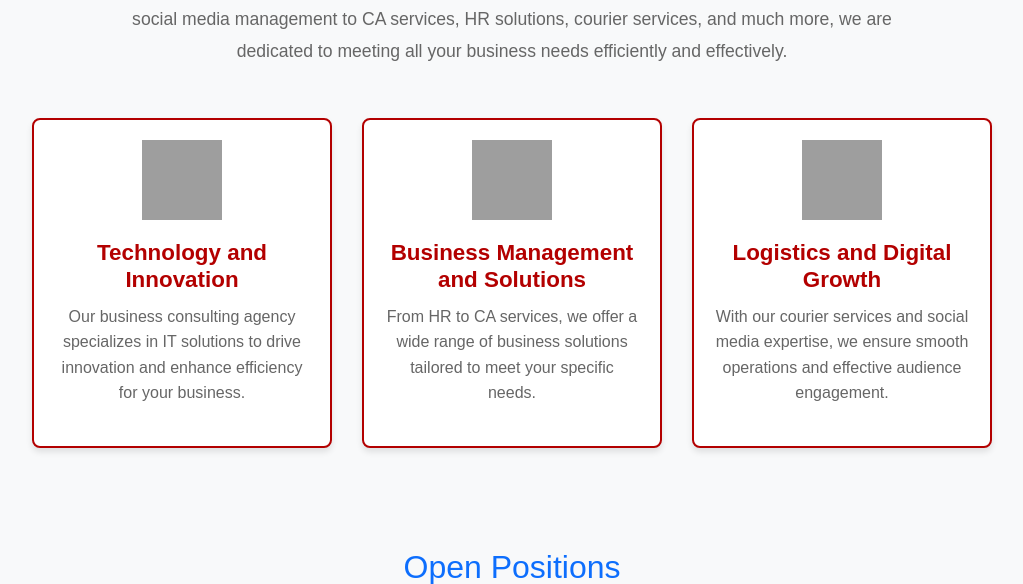
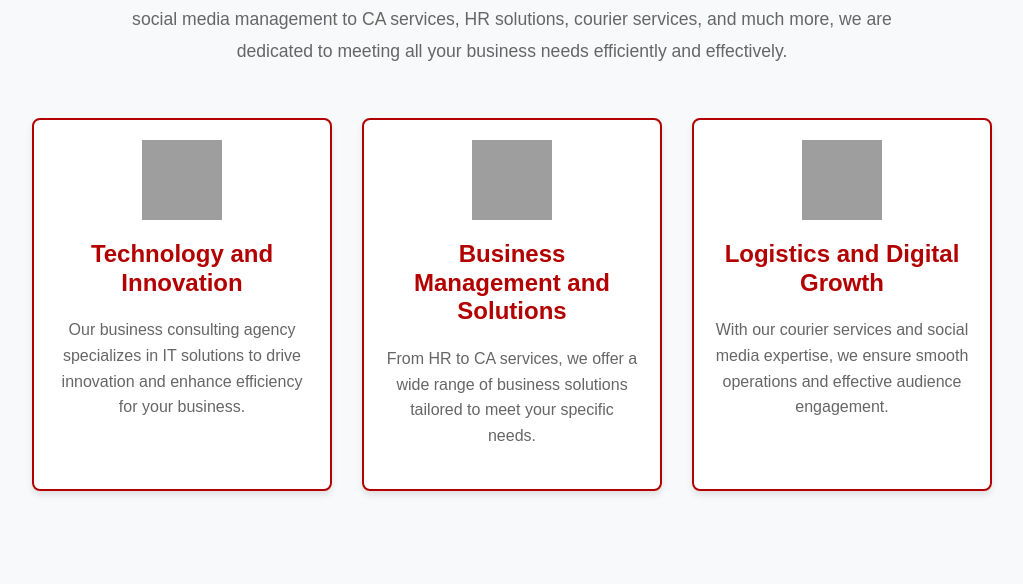
Before and after one commit to ajaySingh2615/sortOutMediaFrontend, a PHP site: page /service.html in a window 1280 px wide. Shown: the part 974-1558 px from the top of the page, without its empty margins (128-1151 px from the left). Run offline with PHP 8.4, Linux system fonts and the light colour scheme; some libraries are stand-ins or nearby versions; grey boxes are pictures that could not be loaded.

Commit message:
Update service card heading styles for improved visibility

```diff
--- a/CSS/service.css
+++ b/CSS/service.css
@@ -716,9 +716,9 @@ i.fas.fa-long-arrow-alt-right {
 
 .service-card h3 {
   /* Card Heading */
-  font-size: 1.4rem; /* Adjusted font size */
+  font-size: 1.5rem; /* Adjusted font size */
   color: #b30000; /* Red color */
-  margin-bottom: 10px;
+  margin-bottom: 20px;
   font-weight: bold;
 }
 
```
